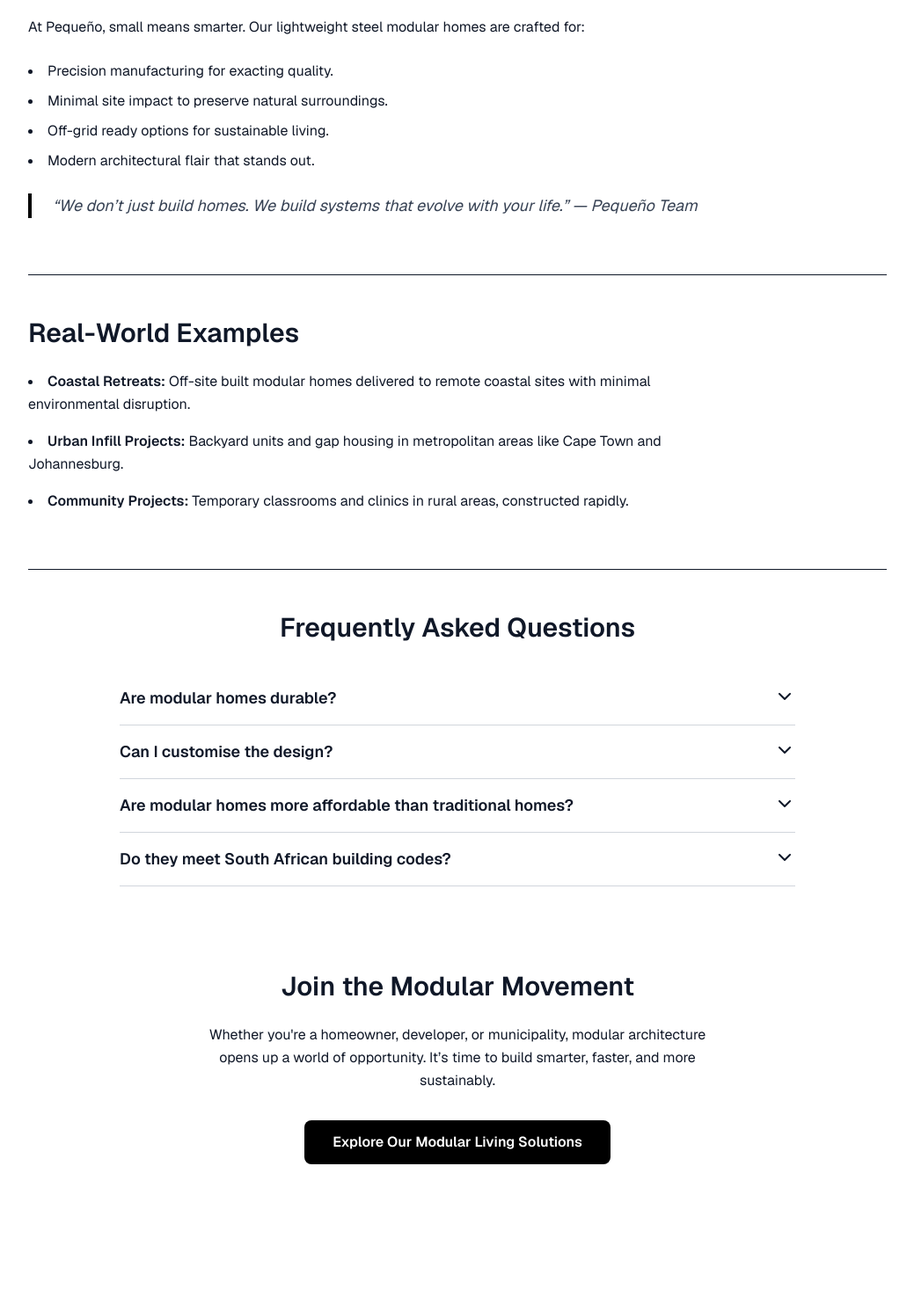
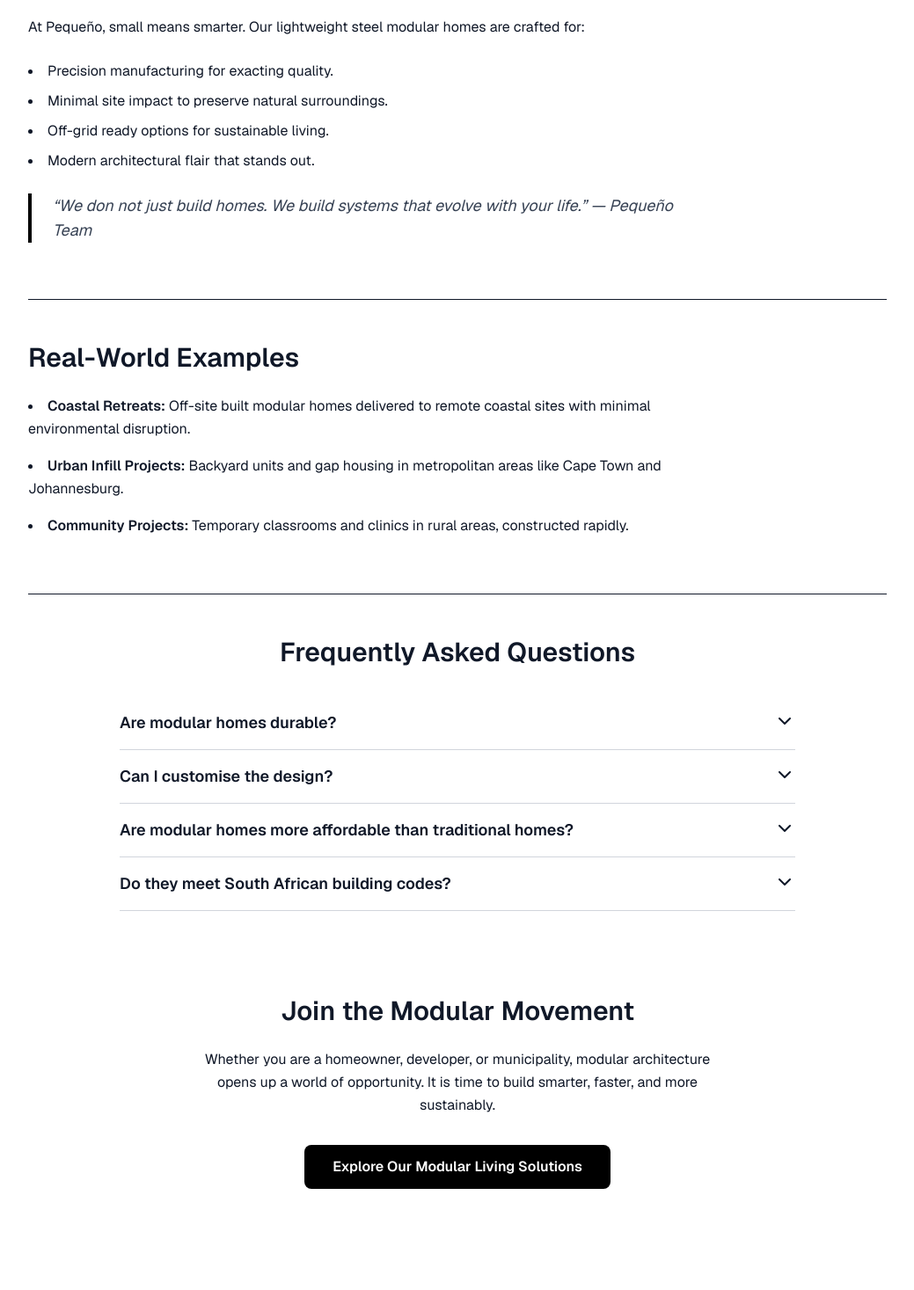
Before and after one commit to Marco1993-M/pequeno, a Next.js app: page /articles/modular-architecture in a window 1280 px wide. Shown: the part 2264-3731 px from the top of the page at 88% size, without its empty margins (120-1159 px from the left). Built offline with nearby package versions, Linux system fonts and the light colour scheme.

Commit message:
Update ModularArticleClient.js

```diff
--- a/src/app/articles/modular-architecture/ModularArticleClient.js
+++ b/src/app/articles/modular-architecture/ModularArticleClient.js
@@ -2,6 +2,7 @@
 
 import { useState } from "react";
 import Image from "next/image";
+import Link from 'next/link';
 
 
 function Breadcrumbs() {
@@ -154,7 +155,7 @@ export default function ModularArticleClient() {
             <li>Modern architectural flair that stands out.</li>
           </ul>
           <blockquote className="border-l-4 border-black pl-6 italic text-gray-700 text-lg max-w-3xl">
-            “We don’t just build homes. We build systems that evolve with your life.” — Pequeño Team
+            “We don not just build homes. We build systems that evolve with your life.” — Pequeño Team
           </blockquote>
         </section>
 
@@ -201,7 +202,7 @@ export default function ModularArticleClient() {
         <section className="text-center max-w-3xl mx-auto mb-20">
           <h2 className="text-3xl font-bold mb-6">Join the Modular Movement</h2>
           <p className="mb-8 max-w-xl mx-auto">
-            Whether you're a homeowner, developer, or municipality, modular architecture opens up a world of opportunity. It’s time to build smarter, faster, and more sustainably.
+            Whether you are a homeowner, developer, or municipality, modular architecture opens up a world of opportunity. It is time to build smarter, faster, and more sustainably.
           </p>
           <a
             href="https://www.pequenohome.com"
```
